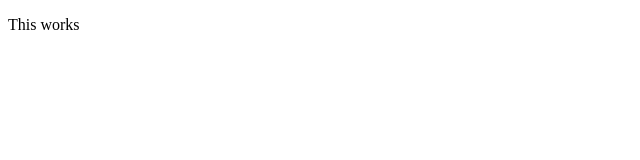
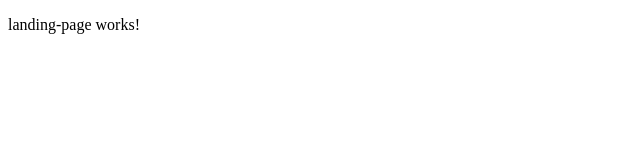
Before and after one commit to Charmain-Bonareri/git-search, an Angular app: page / in a window 1280 px wide. Shown: the top 160 px of the page, without its empty margins (0-640 px from the left). Built offline with nearby package versions, Linux system fonts and the light colour scheme.

Commit message:
Changed landing page selector and updated in the root module.

```diff
--- a/src/app/app.component.html
+++ b/src/app/app.component.html
@@ -1,3 +1 @@
-<p>This works
-
-</p>
+<gg-landing></gg-landing>
--- a/src/app/landing-page/landing-page.component.ts
+++ b/src/app/landing-page/landing-page.component.ts
@@ -1,7 +1,7 @@
 import { Component, OnInit } from '@angular/core';
 
 @Component({
-  selector: 'app-landing-page',
+  selector: 'gg-landing',
   templateUrl: './landing-page.component.html',
   styleUrls: ['./landing-page.component.css']
 })
```
Also changed, not shown: src/app/landing-page/header.png (added).
